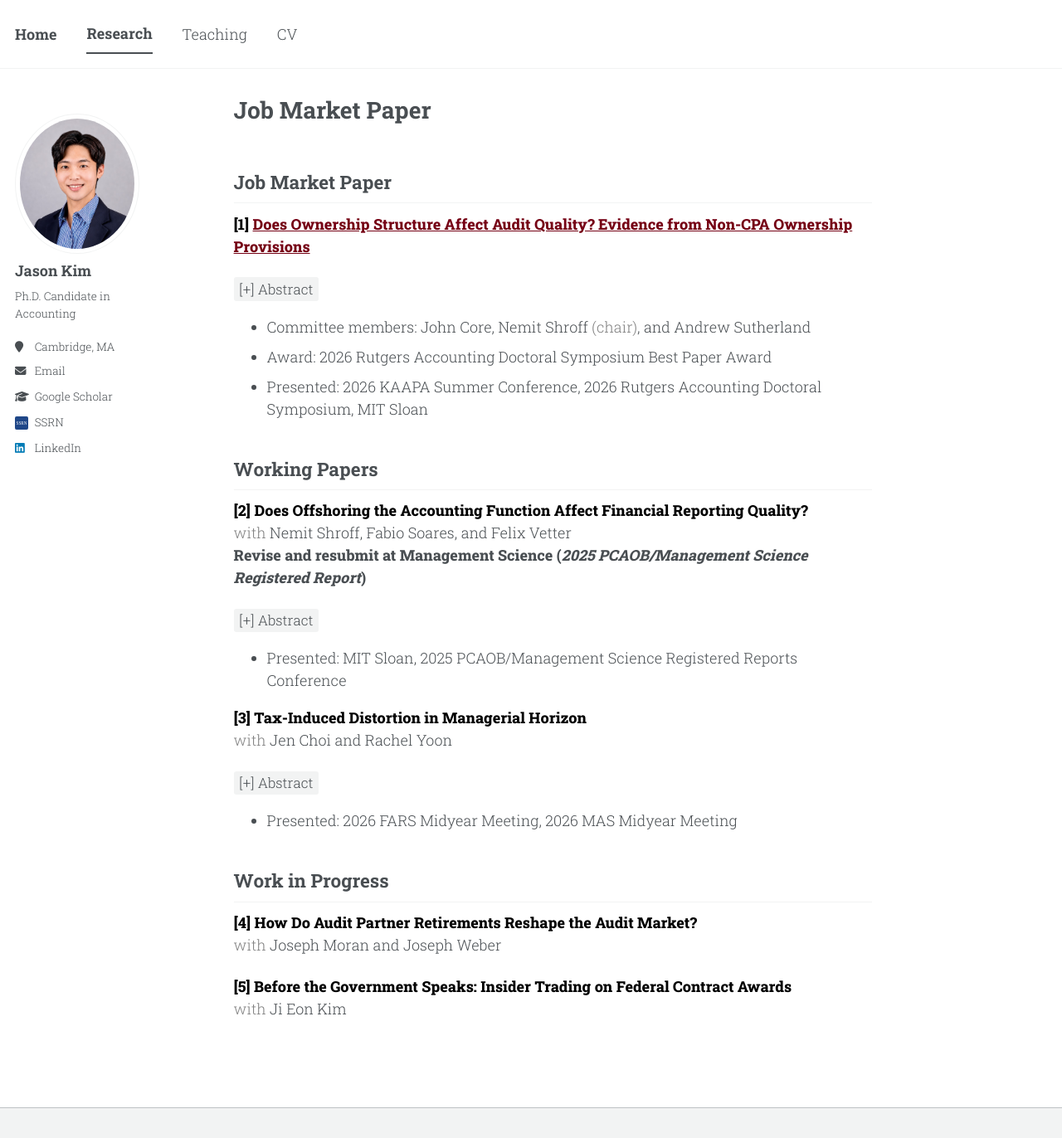
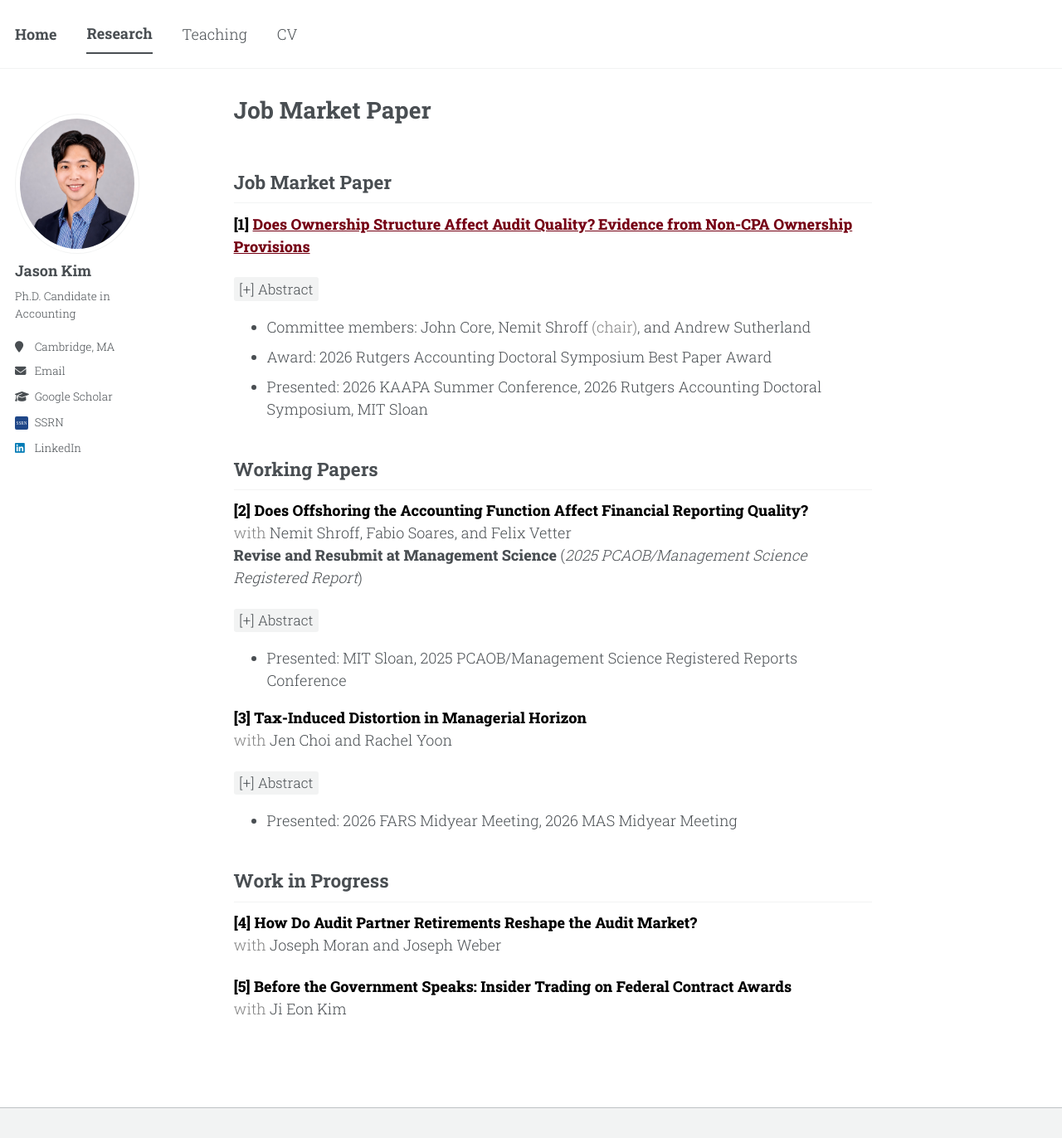
Before and after one commit to jgkim262/jgkim262.github.io, a Jekyll site: the page built from _pages/research.md, in a window 1280 px wide and 1372 px high. Shown: the whole window at 83% size. Built offline with Jekyll 4.4.1, drawn with Linux system fonts in a browser that asks for light colours; a style sheet for code colours, icons or effects is not loaded; our own code applies the rules of GitHub Pages for plain Markdown files.

```diff
--- a/_pages/research.md
+++ b/_pages/research.md
@@ -21,7 +21,7 @@ This paper examines whether allowing non-CPAs to own an equity stake in CPA firm
 
 **[2] Does Offshoring the Accounting Function Affect Financial Reporting Quality?**{: .paper-title}<br>
 <span class="muted">with</span> [Nemit Shroff](https://mitsloan.mit.edu/faculty/directory/nemit-shroff){: .coauthor}, [Fabio Soares](https://mitsloan.mit.edu/programs/phd/fabio-da-silva-soares){: .coauthor}, and [Felix Vetter](https://mitsloan.mit.edu/faculty/directory/felix-w-vetter){: .coauthor}<br>
-**Revise and resubmit at Management Science (*2025 PCAOB/Management Science Registered Report*)**{: .paper-status}
+**Revise and Resubmit at Management Science**{: .paper-status} (*2025 PCAOB/Management Science Registered Report*)
 <details markdown="1"><summary>[+] Abstract</summary>
 
 This registered report proposes to examine whether offshoring a company’s accounting function affects financial reporting quality. Offshoring can generate efficiency gains by reducing costs, expanding access to accounting talent, and enabling specialization. However, it may also impair reporting quality by creating communication frictions, weakening oversight, and increasing coordination costs across locations. We propose to measure financial reporting quality using confidential PCAOB data on audit adjustments—misstatements in companies’ pre-audit financial statements identified by auditors before financial statements are finalized. We measure accounting offshoring primarily at the company-year level using Revelio Labs resume data, defined as the share of a company’s accounting employees located outside the U.S. We supplement this measure with an industry-year measure of accounting service imports from the Bureau of Economic Analysis, which captures both in-house and outsourced offshoring. To mitigate endogeneity concerns, we exploit India’s 2017 amendment to its Special Economic Zones program, which extended tax and regulatory benefits to exporters of accounting services and plausibly reduced the cost of India-based accounting offshoring. The study will provide evidence on whether accounting offshoring creates a cost–quality tradeoff or allows companies to reduce costs and alleviate accounting labor constraints without compromising financial reporting quality.
```
